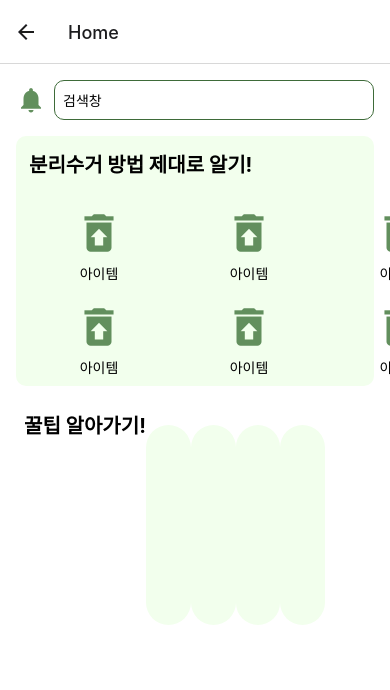
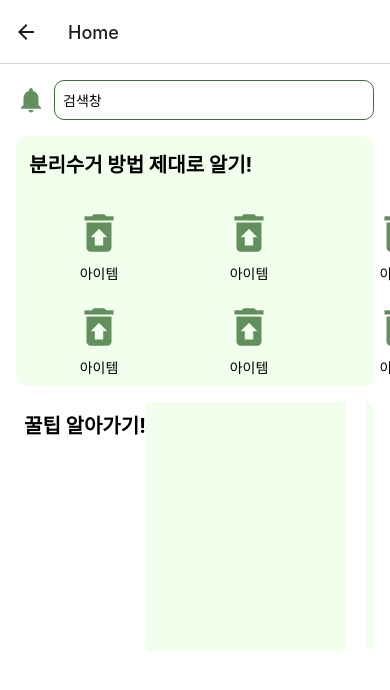
Before and after one commit to EcoBuddy-SW/EcoBuddy, a React Native app: screen /Home in a window 390 px wide. Shown: the top 690 px of the page. Built offline with nearby package versions, Linux system fonts and the light colour scheme.

Commit message:
Main page 수정

```diff
--- a/HomeScreen.js
+++ b/HomeScreen.js
@@ -70,13 +70,11 @@ function HomeScreen() {
       </View>
 
       <ScrollView horizontal={true} style={[styles.iconContainer, { backgroundColor: 'white' }]}>
-      <Text style={{ fontSize: 20, fontWeight: 'bold', marginBottom: 10 }}>꿀팁 알아가기!</Text>
-        <View style={styles.iconRow}>
-          <View style={styles.iconContainer2}></View>
-          <View style={styles.iconContainer2}></View>
-          <View style={styles.iconContainer2}></View>
-          <View style={styles.iconContainer2}></View>
-        </View>
+        <Text style={{ fontSize: 20, fontWeight: 'bold', marginBottom: 50, }}>꿀팁 알아가기!</Text>
+        <View style={styles.iconContainer2}></View>
+        <View style={styles.iconContainer2}></View>
+        <View style={styles.iconContainer2}></View>
+        <View style={styles.iconContainer2}></View>
       </ScrollView>
     </ScrollView>
   );
@@ -126,8 +124,9 @@ const styles = StyleSheet.create({
     backgroundColor: '#F2FFED',
     padding: 8,
     borderRadius: 30,
-    width: '70%',
-    height: 200,
+    width: 200,
+    height: 300,
+    marginRight: 20, // 아이콘 컨테이너 사이 간격 추가
     alignSelf: 'center',
   },
   iconRow: {
```
